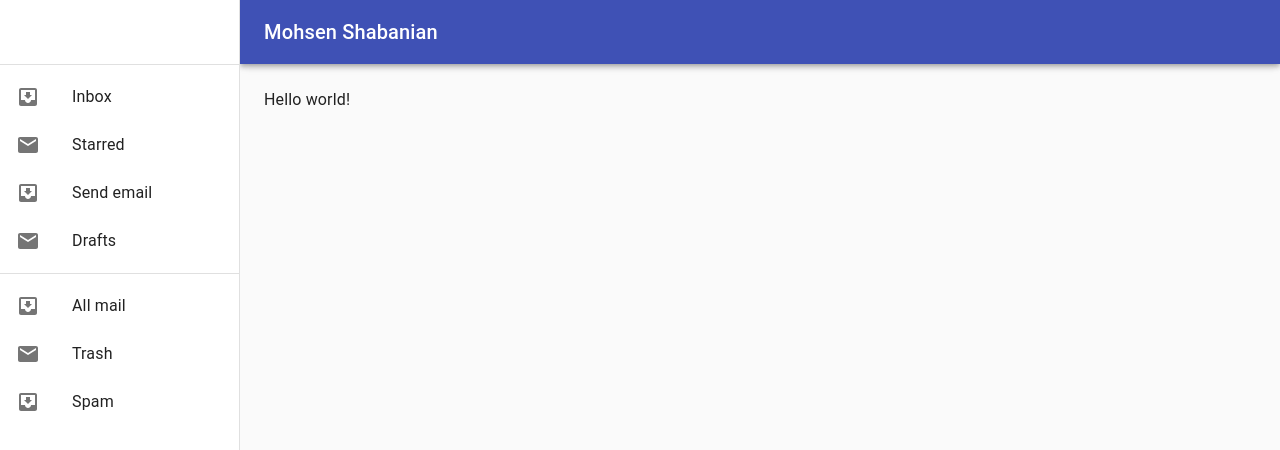
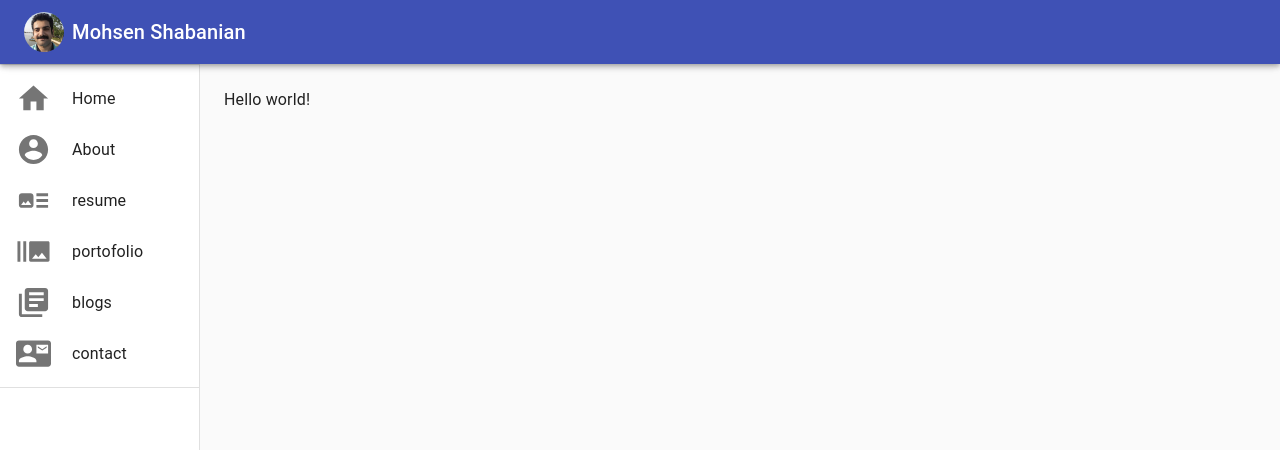
Before and after one commit to mohsen12999/MohsenShabanian, a Gatsby site: page / in a window 1280 px wide. Shown: the top 450 px of the page. Built offline with nearby package versions, Linux system fonts and the light colour scheme; Gatsby itself is replaced by a stand-in of ours.

Commit message:
add avatar

```diff
--- a/src/components/layout.js
+++ b/src/components/layout.js
@@ -32,18 +32,23 @@ import Divider from '@material-ui/core/Divider';
 import Drawer from '@material-ui/core/Drawer';
 import Hidden from '@material-ui/core/Hidden';
 import IconButton from '@material-ui/core/IconButton';
-import InboxIcon from '@material-ui/icons/MoveToInbox';
 import List from '@material-ui/core/List';
 import ListItem from '@material-ui/core/ListItem';
 import ListItemIcon from '@material-ui/core/ListItemIcon';
 import ListItemText from '@material-ui/core/ListItemText';
-import MailIcon from '@material-ui/icons/Mail';
 import MenuIcon from '@material-ui/icons/Menu';
+import HomeIcon from '@material-ui/icons/Home';
+import AccountCircleIcon from '@material-ui/icons/AccountCircle';
+import ContactMailIcon from '@material-ui/icons/ContactMail';
+import ArtTrackIcon from '@material-ui/icons/ArtTrack';
+import BurstModeIcon from '@material-ui/icons/BurstMode';
+import LibraryBooksIcon from '@material-ui/icons/LibraryBooks';
 import Toolbar from '@material-ui/core/Toolbar';
 import Typography from '@material-ui/core/Typography';
 import { makeStyles, useTheme } from '@material-ui/core/styles';
+import Avatar from '@material-ui/core/Avatar';
 
-const drawerWidth = 240;
+const drawerWidth = 200;
 
 const useStyles = makeStyles(theme => ({
   root: {
@@ -57,8 +62,9 @@ const useStyles = makeStyles(theme => ({
   },
   appBar: {
     [theme.breakpoints.up('sm')]: {
-      width: `calc(100% - ${drawerWidth}px)`,
-      marginLeft: drawerWidth,
+      //width: `calc(100% - ${drawerWidth}px)`,
+      //marginLeft: drawerWidth,
+      zIndex: theme.zIndex.drawer + 1,
     },
   },
   menuButton: {
@@ -75,6 +81,9 @@ const useStyles = makeStyles(theme => ({
     flexGrow: 1,
     padding: theme.spacing(3),
   },
+  avatar:{
+    marginRight: theme.spacing(1),
+  }
 }));
 
 const Layout = (props) => {
@@ -93,22 +102,33 @@ const Layout = (props) => {
       <div className={classes.toolbar} />
       <Divider />
       <List>
-        {['Inbox', 'Starred', 'Send email', 'Drafts'].map((text, index) => (
-          <ListItem button key={text}>
-            <ListItemIcon>{index % 2 === 0 ? <InboxIcon /> : <MailIcon />}</ListItemIcon>
-            <ListItemText primary={text} />
-          </ListItem>
-        ))}
+        <ListItem button>
+          <ListItemIcon> <HomeIcon fontSize="large"/> </ListItemIcon>
+          <ListItemText primary={"Home"} />
+        </ListItem>
+        <ListItem button>
+          <ListItemIcon> <AccountCircleIcon fontSize="large"/> </ListItemIcon>
+          <ListItemText primary={"About"} />
+        </ListItem>
+        <ListItem button>
+          <ListItemIcon> <ArtTrackIcon fontSize="large"/> </ListItemIcon>
+          <ListItemText primary={"resume"} />
+        </ListItem>
+        <ListItem button>
+          <ListItemIcon> <BurstModeIcon fontSize="large"/> </ListItemIcon>
+          <ListItemText primary={"portofolio"} />
+        </ListItem>
+        <ListItem button>
+          <ListItemIcon> <LibraryBooksIcon fontSize="large"/> </ListItemIcon>
+          <ListItemText primary={"blogs"} />
+        </ListItem>
+        <ListItem button>
+          <ListItemIcon> <ContactMailIcon fontSize="large"/> </ListItemIcon>
+          <ListItemText primary={"contact"} />
+        </ListItem>
       </List>
       <Divider />
-      <List>
-        {['All mail', 'Trash', 'Spam'].map((text, index) => (
-          <ListItem button key={text}>
-            <ListItemIcon>{index % 2 === 0 ? <InboxIcon /> : <MailIcon />}</ListItemIcon>
-            <ListItemText primary={text} />
-          </ListItem>
-        ))}
-      </List>
+
     </div>
   );
 
@@ -126,6 +146,7 @@ const Layout = (props) => {
           >
             <MenuIcon />
           </IconButton>
+          <Avatar className={classes.avatar} alt="Mohsen Shabanian" src="/images/me.png" />
           <Typography variant="h6" noWrap>
             Mohsen Shabanian
           </Typography>
```
Also changed, not shown: static/images/me.png (added).
